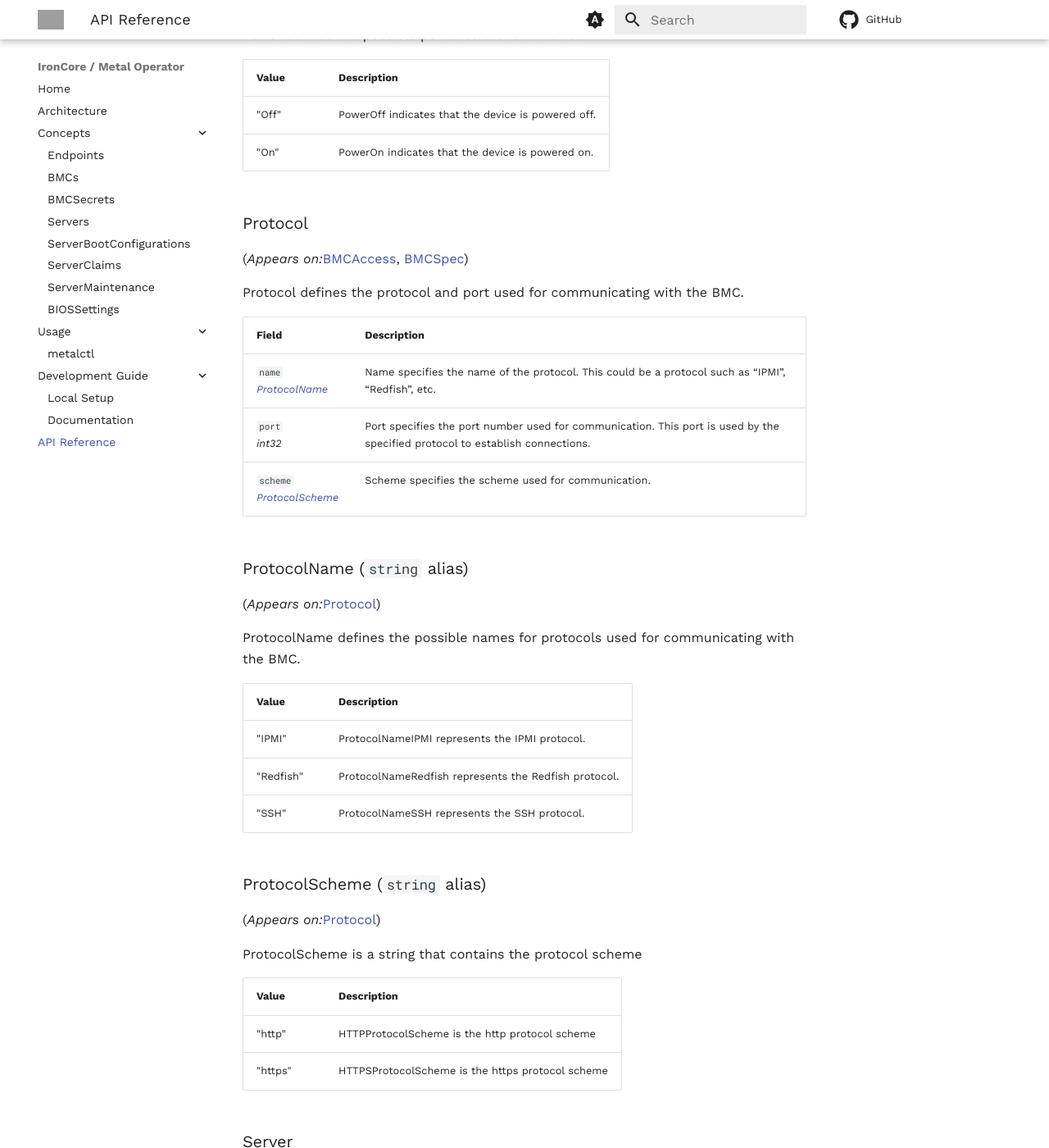
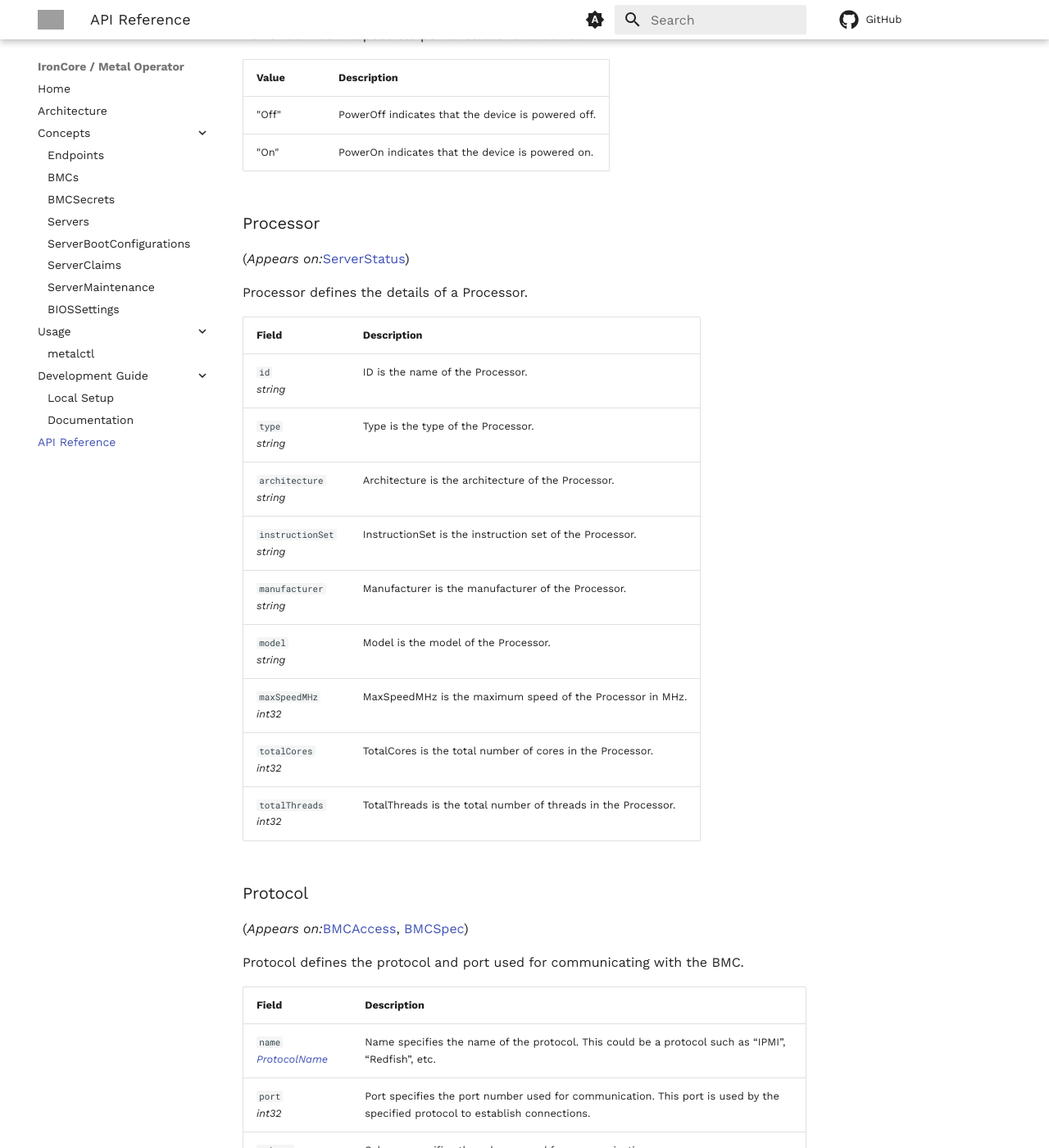
Before and after one commit to ironcore-dev/metal-operator, an MkDocs documentation site: the page built from docs/api-reference/api.md, in a window 1280 px wide and 1400 px high, scrolled down 12330 px. Shown: the whole window at 82% size. Built offline with MkDocs 1.6.1 and Material for MkDocs 9.7.7, drawn with Linux system fonts in a browser that asks for light colours; comment, search, counter and statistics services are not loaded; some of the changed text lies outside the part shown; grey boxes are pictures that could not be loaded.

Commit message:
Add processor information to `Server` status
Extract information about a `Servers` processors and add this
infomration to the `Server` status.

```diff
--- a/docs/api-reference/api.md
+++ b/docs/api-reference/api.md
@@ -1337,6 +1337,123 @@ string
 </td>
 </tr></tbody>
 </table>
+<h3 id="metal.ironcore.dev/v1alpha1.Processor">Processor
+</h3>
+<p>
+(<em>Appears on:</em><a href="#metal.ironcore.dev/v1alpha1.ServerStatus">ServerStatus</a>)
+</p>
+<div>
+<p>Processor defines the details of a Processor.</p>
+</div>
+<table>
+<thead>
+<tr>
+<th>Field</th>
+<th>Description</th>
+</tr>
+</thead>
+<tbody>
+<tr>
+<td>
+<code>id</code><br/>
+<em>
+string
+</em>
+</td>
+<td>
+<p>ID is the name of the Processor.</p>
+</td>
+</tr>
+<tr>
+<td>
+<code>type</code><br/>
+<em>
+string
+</em>
+</td>
+<td>
+<p>Type is the type of the Processor.</p>
+</td>
+</tr>
+<tr>
+<td>
+<code>architecture</code><br/>
+<em>
+string
+</em>
+</td>
+<td>
+<p>Architecture is the architecture of the Processor.</p>
+</td>
+</tr>
+<tr>
+<td>
+<code>instructionSet</code><br/>
+<em>
+string
+</em>
+</td>
+<td>
+<p>InstructionSet is the instruction set of the Processor.</p>
+</td>
+</tr>
+<tr>
+<td>
+<code>manufacturer</code><br/>
+<em>
+string
+</em>
+</td>
+<td>
+<p>Manufacturer is the manufacturer of the Processor.</p>
+</td>
+</tr>
+<tr>
+<td>
+<code>model</code><br/>
+<em>
+string
+</em>
+</td>
+<td>
+<p>Model is the model of the Processor.</p>
+</td>
+</tr>
+<tr>
+<td>
+<code>maxSpeedMHz</code><br/>
+<em>
+int32
+</em>
+</td>
+<td>
+<p>MaxSpeedMHz is the maximum speed of the Processor in MHz.</p>
+</td>
+</tr>
+<tr>
+<td>
+<code>totalCores</code><br/>
+<em>
+int32
+</em>
+</td>
+<td>
+<p>TotalCores is the total number of cores in the Processor.</p>
+</td>
+</tr>
+<tr>
+<td>
+<code>totalThreads</code><br/>
+<em>
+int32
+</em>
+</td>
+<td>
+<p>TotalThreads is the total number of threads in the Processor.</p>
+</td>
+</tr>
+</tbody>
+</table>
 <h3 id="metal.ironcore.dev/v1alpha1.Protocol">Protocol
 </h3>
 <p>
@@ -2823,6 +2940,19 @@ k8s.io/apimachinery/pkg/api/resource.Quantity
 </td>
 <td>
 <p>TotalSystemMemory is the total amount of memory in bytes available on the server.</p>
+</td>
+</tr>
+<tr>
+<td>
+<code>processors</code><br/>
+<em>
+<a href="#metal.ironcore.dev/v1alpha1.Processor">
+[]Processor
+</a>
+</em>
+</td>
+<td>
+<p>Processors is a list of Processors associated with the server.</p>
 </td>
 </tr>
 <tr>
```
Also changed, not shown: 8 other files.
